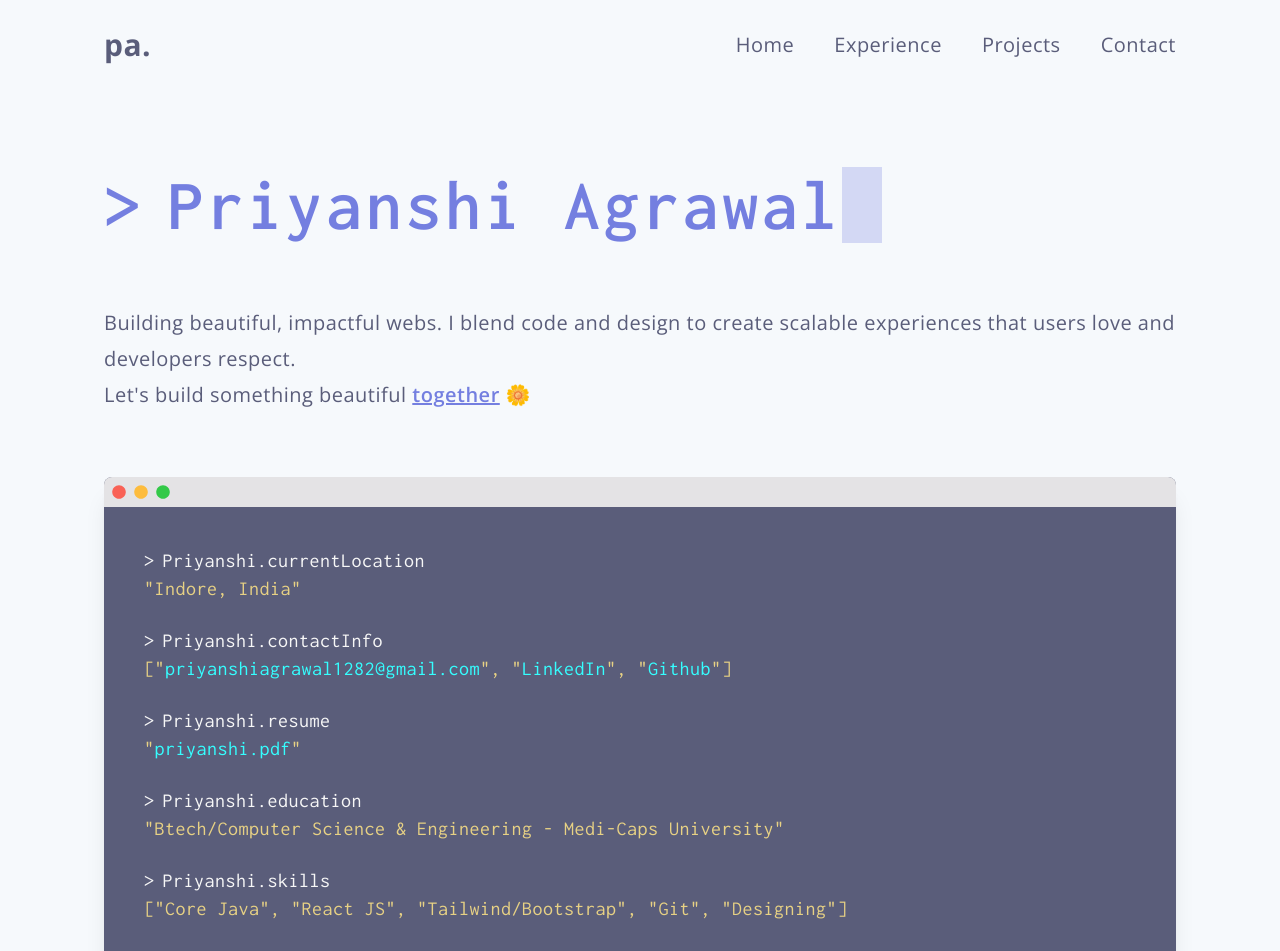
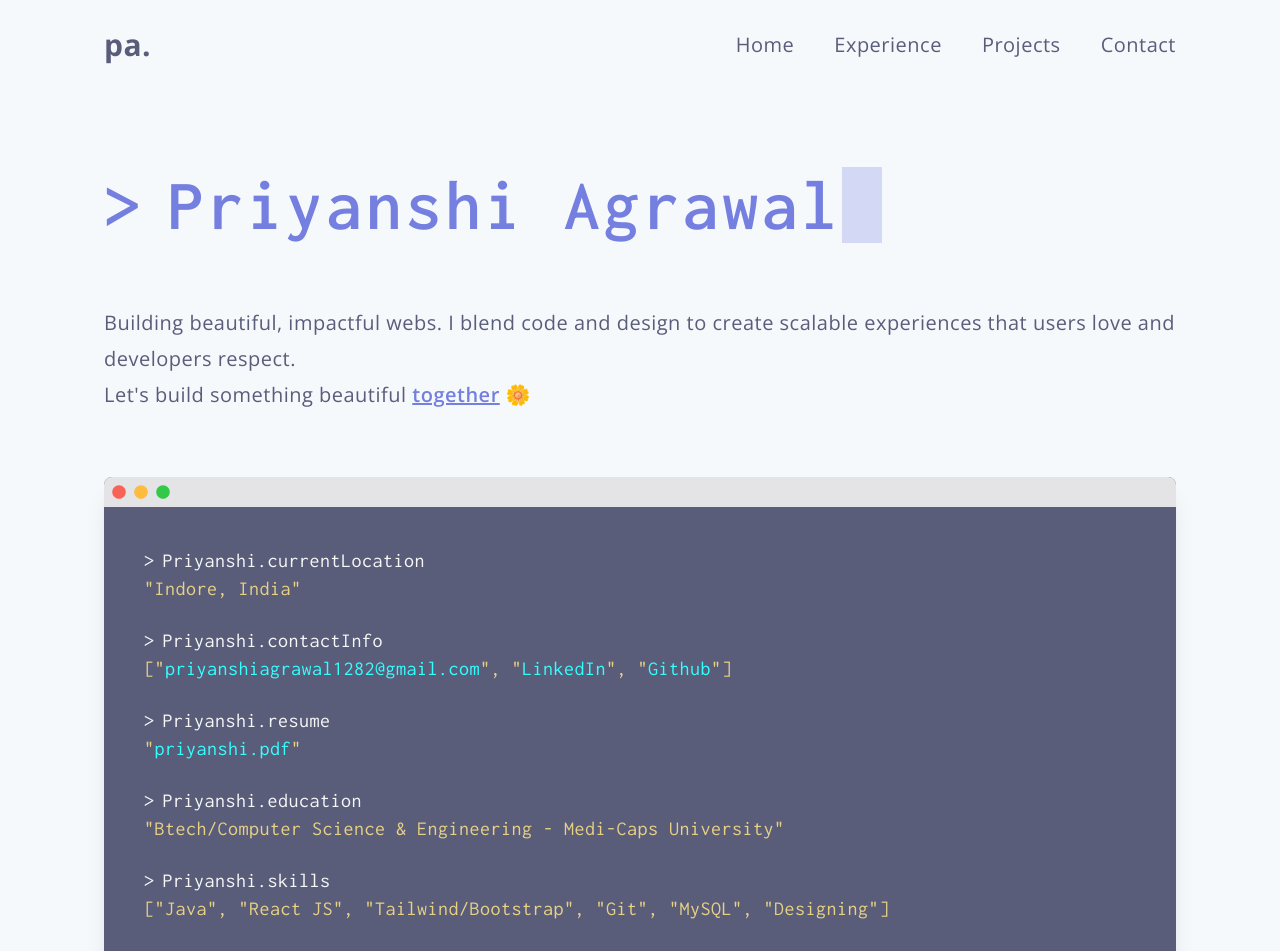
Before and after one commit to priyanshi1282/portfolio, a Next.js app: page / in a window 1280 px wide. Shown: the top 951 px of the page. Built offline with nearby package versions, Linux system fonts and the light colour scheme.

Commit message:
skills updated

```diff
--- a/components/Terminal.jsx
+++ b/components/Terminal.jsx
@@ -77,7 +77,7 @@ const Terminal = () => {
                         {/* ans */}
                         <div className="ans">
                             <p>
-                                ["Core Java", "React JS", "Tailwind/Bootstrap", "Git", "Designing"]
+                                ["Java", "React JS", "Tailwind/Bootstrap", "Git", "MySQL", "Designing"]
                             </p>
                         </div>
                     </div>
```
